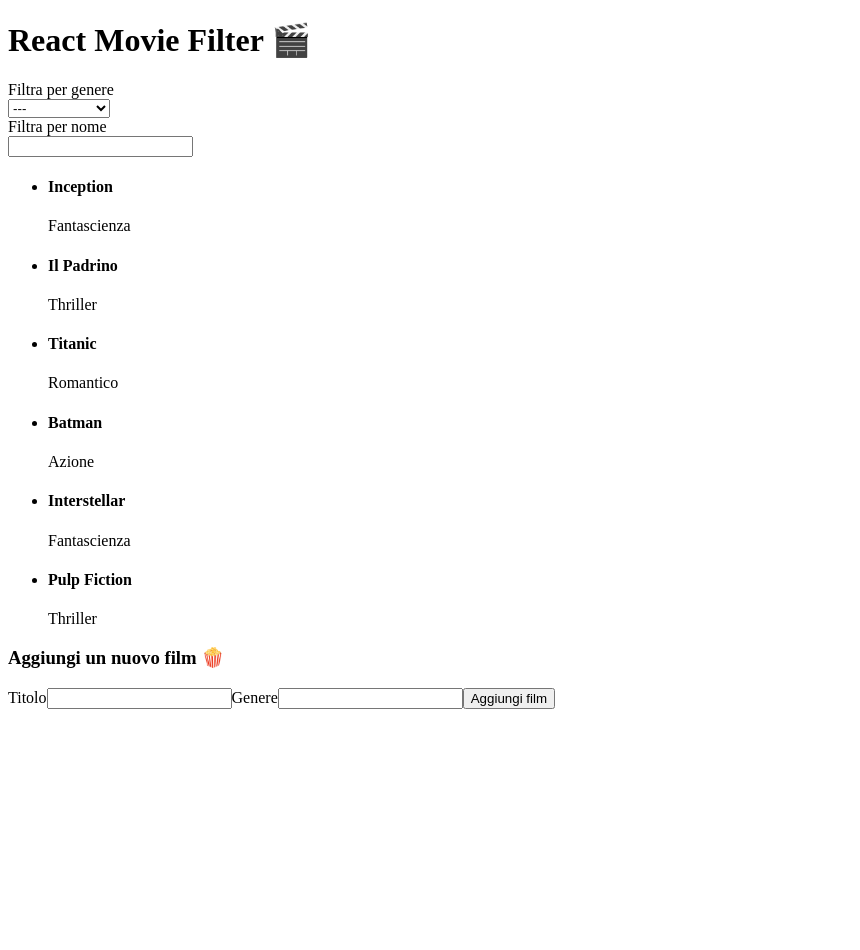
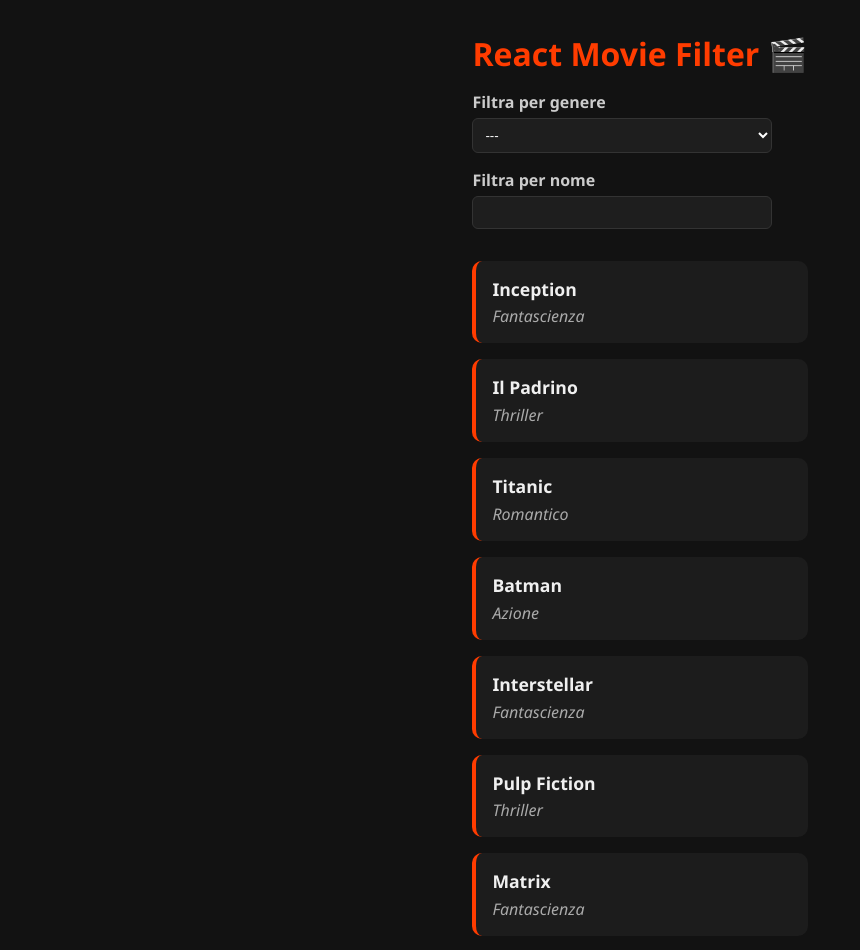
Before and after one commit to PierdomenicoPacilio/react-movie-filter, a React (Vite) app: page / in a window 1280 px wide. Shown: the top 950 px of the page, without its empty margins (0-860 px from the left). Before the commit the page ends 800 px from the top, so only its background shows below. Built offline with nearby package versions, Linux system fonts and the light colour scheme.

Commit message:
feat: css style

```diff
--- a/src/App.jsx
+++ b/src/App.jsx
@@ -8,6 +8,20 @@ function App() {
     { title: 'Batman', genre: 'Azione' },
     { title: 'Interstellar', genre: 'Fantascienza' },
     { title: 'Pulp Fiction', genre: 'Thriller' },
+    { title: 'Matrix', genre: 'Fantascienza' },
+    { title: 'Fantasia', genre: 'Animazione' },
+    { title: 'Forrest Gump', genre: 'Drammatico' },
+    { title: 'La La Land', genre: 'Musicale' },
+    { title: 'Fight Club', genre: 'Drammatico' },
+    { title: 'Il Signore degli Anelli', genre: 'Fantasy' },
+    { title: 'Avengers: Endgame', genre: 'Azione' },
+    { title: 'Her', genre: 'Fantascienza' },
+    { title: 'Joker', genre: 'Drammatico' },
+    { title: 'Amélie', genre: 'Romantico' },
+    { title: 'Shutter Island', genre: 'Thriller' },
+    { title: 'The Social Network', genre: 'Biografico' },
+    { title: 'Coco', genre: 'Animazione' },
+    { title: 'Whiplash', genre: 'Drammatico' }
   ]
 
 
@@ -62,6 +76,7 @@ function App() {
 
   return (
     <>
+      <main>
         <h1>React Movie Filter 🎬</h1>
 
         <label>Filtra per genere</label>
@@ -111,6 +126,7 @@ function App() {
           />
           <button>Aggiungi film</button>
         </form>
+      </main>
     </>
   )
 }
--- a/src/index.css
+++ b/src/index.css
@@ -0,0 +1,142 @@
+/********
+reset
+********/
+* {
+  margin: 0;
+  padding: 0;
+  box-sizing: border-box;
+}
+
+img {
+  display: block;
+  width: 100%;
+}
+
+
+/********
+common
+********/
+
+.container {
+  display: flex;
+  width: 70%;
+  margin: 0 auto;
+  justify-content: space-between;
+}
+
+.debug {
+  /* display: none; */
+  border: 1px dashed #000000;
+}
+
+.none {
+  display: none;
+}
+
+.inl {
+  display: inline;
+}
+
+.inl-bl {
+  display: inline-block;
+}
+
+body {
+  margin: 0;
+  padding: 2rem 1rem;
+  font-family: 'Segoe UI', sans-serif;
+  background-color: #121212;
+  color: #f0f0f0;
+  display: flex;
+  justify-content: center;
+}
+
+
+/********
+MAIN
+********/
+
+
+main {
+  width: 100%;
+  max-width: 960px;
+}
+
+h1,
+h3 {
+  text-align: center;
+  color: #ff3c00;
+}
+
+label {
+  display: block;
+  margin-top: 1rem;
+  font-weight: bold;
+  color: #ccc;
+}
+
+select,
+input[type="text"] {
+  width: 100%;
+  max-width: 300px;
+  padding: 0.5rem;
+  margin-top: 0.3rem;
+  border-radius: 6px;
+  border: 1px solid #333;
+  background-color: #1e1e1e;
+  color: #fff;
+}
+
+form {
+  margin-top: 2rem;
+  border-top: 1px solid #333;
+  padding-top: 1rem;
+}
+
+button {
+  margin-top: 1rem;
+  padding: 0.6rem 1.2rem;
+  background-color: #ff3c00;
+  color: white;
+  border: none;
+  border-radius: 6px;
+  font-weight: bold;
+  cursor: pointer;
+  transition: background 0.3s;
+}
+
+button:hover {
+  background-color: #ff5e2b;
+}
+
+ul {
+  list-style: none;
+  padding: 0;
+  margin-top: 2rem;
+  display: grid;
+  grid-template-columns: repeat(auto-fit, minmax(280px, 1fr));
+  gap: 1rem;
+}
+
+li {
+  background-color: #1c1c1c;
+  padding: 1rem;
+  border-radius: 10px;
+  border-left: 4px solid #ff3c00;
+  transition: transform 0.2s;
+}
+
+li:hover {
+  transform: scale(1.02);
+}
+
+h4 {
+  margin: 0 0 0.3rem 0;
+  font-size: 1.1rem;
+}
+
+p {
+  margin: 0;
+  color: #aaa;
+  font-style: italic;
+}
```
Lines whose indentation alone changed are shown as unchanged.
